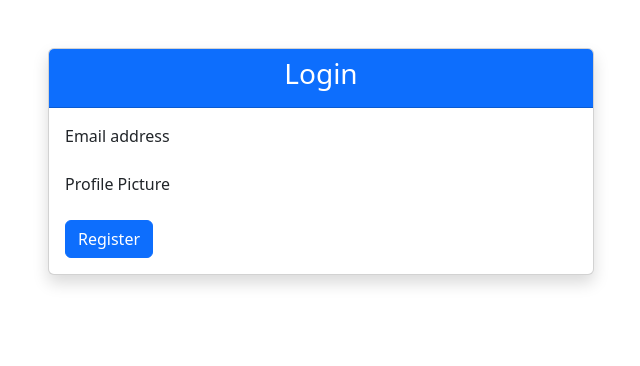
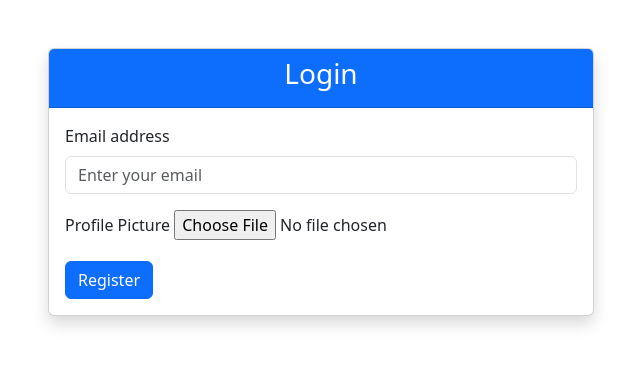
Before and after one commit to amaechijude/FaceAuth, a Django app: page /user/login in a window 1280 px wide. Shown: the top 366 px of the page, without its empty margins (319-959 px from the left). Run offline with Django 4.2, Linux system fonts and the light colour scheme.

Commit message:
templates done

```diff
--- a/core/templates/login.html
+++ b/core/templates/login.html
@@ -19,10 +19,11 @@
                             {% csrf_token %}
                             <div class="mb-3">
                                 <label for="email" class="form-label">Email address</label>
-                                {{ form.email }}
+                                <input type="email" class="form-control" name="email" id="email" placeholder="Enter your email" required>
                             </div>
                             <div class="mb-3">
                                 <label for="profile_picture" class="form-label">Profile Picture</label>
+                                <input type="file" name="profile_picture" id="profile_picture" accept="image/*" capture="user" required>
                             </div>
                                 <button type="submit" class="btn btn-primary">Register</button>
                             </div>
```
